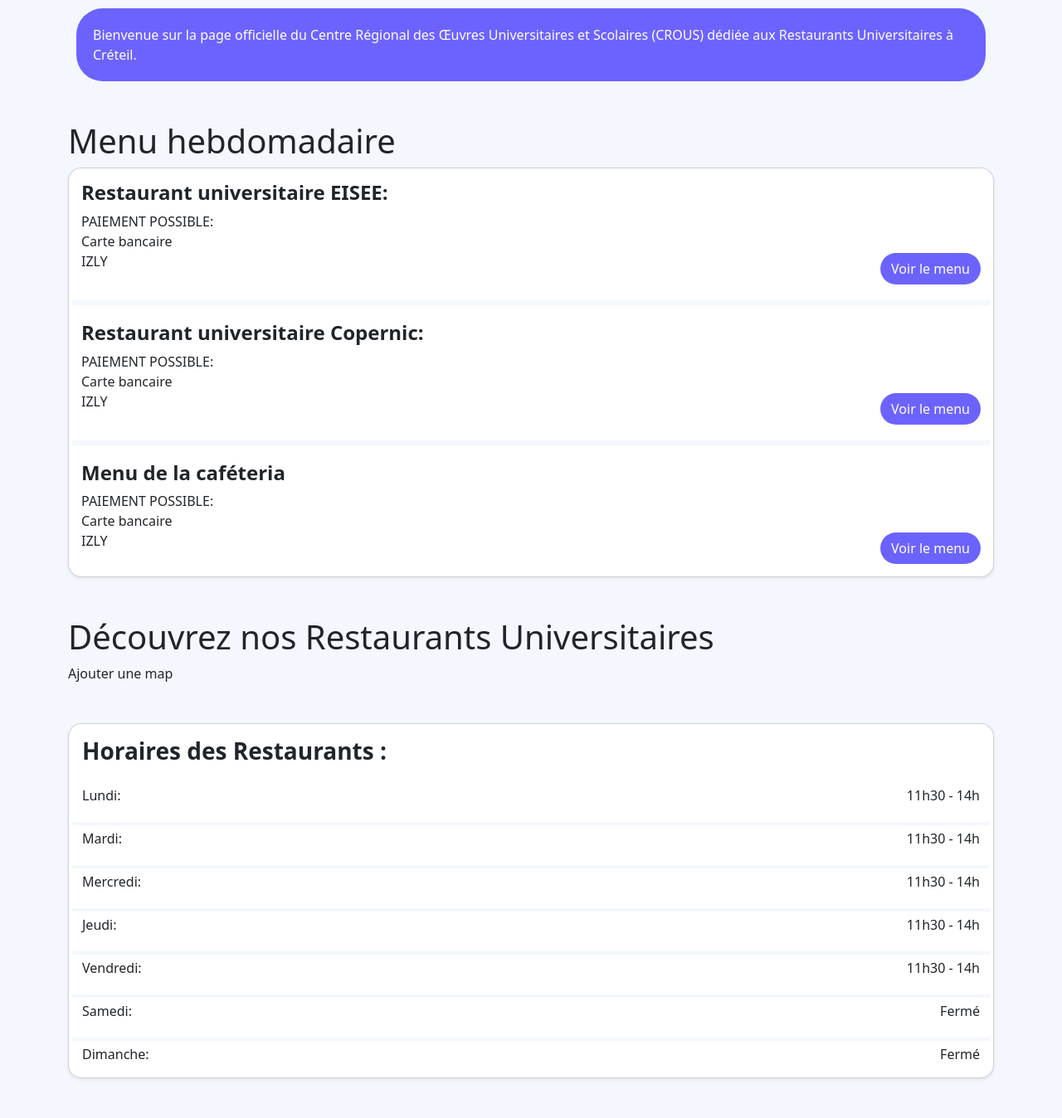
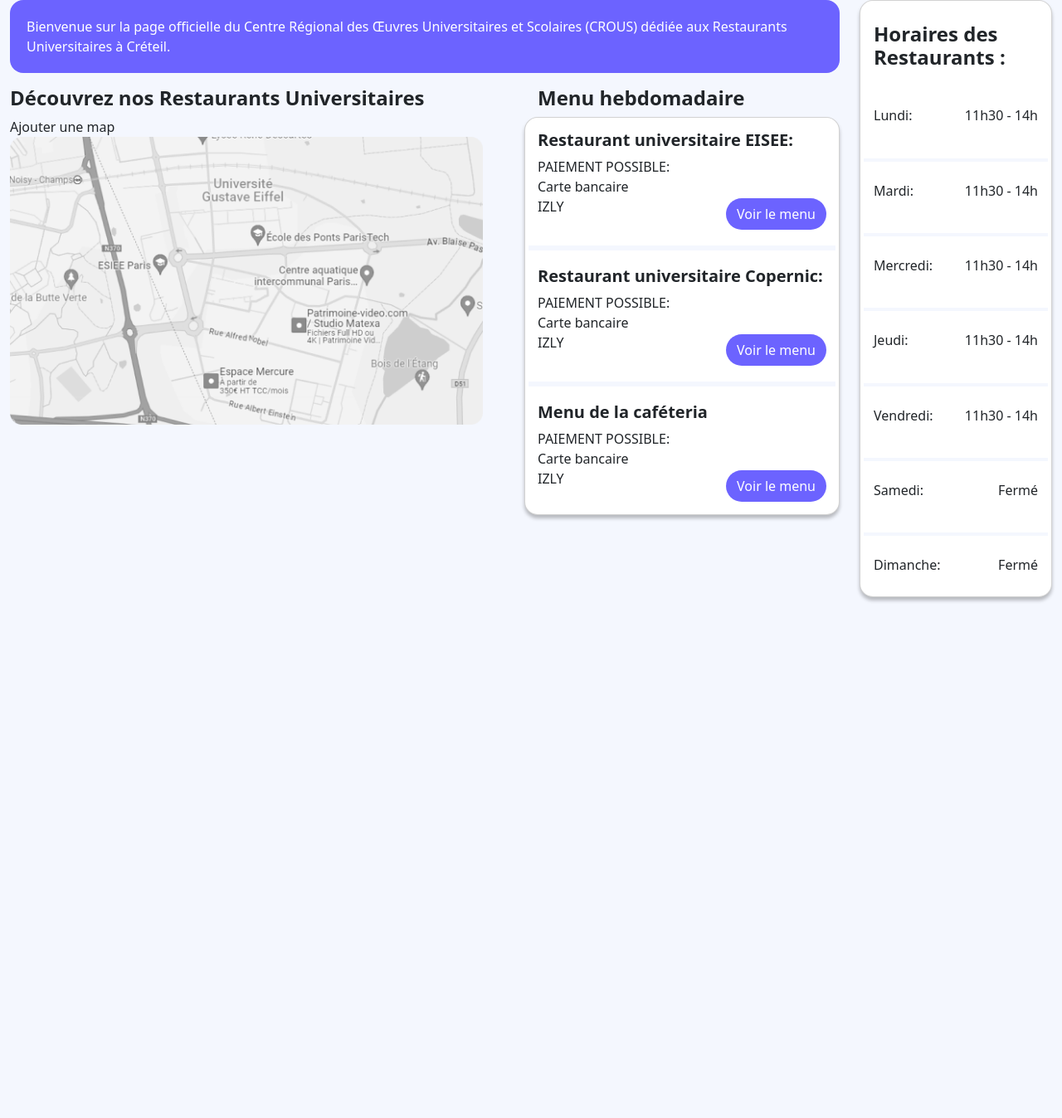
Before and after one commit to Aliloa/espacemmi.fr, a PHP site: page /page_crous.php in a window 1280 px wide. Shown: the whole page at 83% size. After the commit the page ends 726 px from the top, so only its background shows below. Run offline with PHP 8.4, Linux system fonts and the light colour scheme.

Commit message:
Responsive page présentation crous
+ base de données en sql

```diff
--- a/menu_du_jour.php
+++ b/menu_du_jour.php
@@ -4,7 +4,7 @@
     <meta charset="UTF-8">
     <meta name="viewport" content="width=device-width, initial-scale=1.0">
     <link href="https://cdn.jsdelivr.net/npm/bootstrap@5.3.2/dist/css/bootstrap.min.css" rel="stylesheet" integrity="sha384-T3c6CoIi6uLrA9TneNEoa7RxnatzjcDSCmG1MXxSR1GAsXEV/Dwwykc2MPK8M2HN" crossorigin="anonymous">
-    <link rel="stylesheet" type="text/css" href="style_crous.css" />
+    <link rel="stylesheet" type="text/css" href="style_menu.css" />
     <title>Espace mmi menu</title>
 </head>
 <body>
@@ -45,7 +45,7 @@ $dernierElement = $stmtDernier->fetch(PDO::FETCH_ASSOC);
                     <span class="visually-hidden">Next</span>
                   </button>
             </div>
-            <div class="carousel-inner shadow-sm rounded-4">
+            <div class="carousel-inner shadow rounded-4">
                 <!-- première slide -->
                 <div class="card carousel-item active">
                     <div>
--- a/page_crous.php
+++ b/page_crous.php
@@ -11,15 +11,16 @@
     <nav>
         <!-- Pas à moi de le faire? -->
     </nav>
+    <div class="header_main">
     <header class="container presentation">
-        <p class="rounded-5">Bienvenue sur la page officielle du Centre Régional des Œuvres Universitaires et Scolaires (CROUS) dédiée aux Restaurants Universitaires à Créteil.</p>
+        <p class="rounded-4">Bienvenue sur la page officielle du Centre Régional des Œuvres Universitaires et Scolaires (CROUS) dédiée aux Restaurants Universitaires à Créteil.</p>
 </header>
-    <main>
-<section class="container menu_hebdomadaire my-5">
-    <h1>Menu hebdomadaire</h1>
-    <div class="card rounded-4 shadow-sm">
+    <main class="container">
+<section class="menu_hebdomadaire">
+    <h1 class="fs-4 fw-bold ms-3">Menu hebdomadaire</h1>
+    <div class="card rounded-4 shadow">
     <div class="infos d-flex flex-column">
-        <h2 class="fs-4 fw-bold">Restaurant universitaire EISEE:</h2>
+        <h2 class="fs-5 fw-bold">Restaurant universitaire EISEE:</h2>
         <div class="d-flex justify-content-between">
         <p>PAIEMENT POSSIBLE: <br>
 Carte bancaire <br>
@@ -29,7 +30,7 @@ IZLY</p>
     </div>
     <hr class="border border-3 m-1">
     <div class="infos d-flex flex-column">
-        <h2 class="fs-4 fw-bold">Restaurant universitaire Copernic:</h2>
+        <h2 class="fs-5 fw-bold">Restaurant universitaire Copernic:</h2>
         <div class="d-flex justify-content-between">
         <p>PAIEMENT POSSIBLE: <br>
 Carte bancaire <br>
@@ -39,7 +40,7 @@ IZLY</p>
     </div>
     <hr class="border border-3 m-1">
     <div class="infos d-flex flex-column">
-        <h2 class="fs-4 fw-bold">Menu de la caféteria</h2>
+        <h2 class="fs-5 fw-bold">Menu de la caféteria</h2>
         <div class="d-flex justify-content-between">
         <p>PAIEMENT POSSIBLE: <br>
 Carte bancaire <br>
@@ -51,16 +52,20 @@ IZLY</p>
 </section>
 
 <!-- La carte -->
-<section class="container my-5">
-    <h1>Découvrez nos Restaurants Universitaires</h1>
+<section class="decouvrez_resto">
+    <h1 class="fs-4 fw-bold">Découvrez nos Restaurants Universitaires</h1>
     <div>
         Ajouter une map
+        <img src="images/carte.png" alt=""  style="width:100%;">
     </div>
 </section>
 
-<section class="container horaires my-5">
-<div class="card shadow-sm rounded-4">
-    <h1 class="p-3 fs-3 fw-bold">Horaires des Restaurants :</h1>
+    </main>
+    </div>
+
+    <aside class="container horaires">
+<div class="card shadow rounded-4">
+    <h1 class="p-3 fs-4 fw-bold">Horaires des Restaurants :</h1>
 
     <div class="d-flex justify-content-between px-3">
         <p>Lundi:</p>
@@ -98,9 +103,8 @@ IZLY</p>
     </div>
 
 </div>
-</section>
+</aside>
 
-    </main>
     <footer>
         <!-- Pas ma partie -->
     </footer>
--- a/style_crous.css
+++ b/style_crous.css
@@ -14,13 +14,21 @@ html {
 body {
     background-color: #F4F7FE;
 }
-
+.shadow {
+    box-shadow: 0px 4px 4px 0px rgba(0, 0, 0, 0.25) !important;
+}
+.border {
+    border: solid #F4F7FE !important;
+    opacity: 1;
+}
 /* PAGE PRESENTATION */
 .presentation p {
     background-color: var(--Leviolet);
     color: white;
     padding: 20px;
-    margin: 10px;
+}
+section, aside {
+    margin-top: 3rem;
 }
 .infos {
     padding: 15px;
@@ -39,38 +47,36 @@ a {
 .horaires .border {
     border: solid 2px #F4F7FE !important;
 }
-/* PAGE MENU */
-.carousel-inner {
-    border: none;
-    margin: auto;
+.horaires .card {
+    height: 100%;
+    display: flex;
+    flex-direction: column;
+    justify-content: space-around;
 }
-.today .card {
-    /* color: white; */
-    text-align: center;
+@media screen and (min-width: 769px) {
+    body {
+        display: flex;
+        justify-content: center;
+    }
+    main {
+        display: flex;
+        flex-direction: row-reverse;
+        gap: 50px;
+    }
+    section, aside {
+        margin: 0 !important;
+    }
+    aside {
+        max-width: 20% !important;
+        min-width: 215px;
+        height: 90vh !important;
+        min-height: 470px !important;
+    }
+    .menu_hebdomadaire {
+        width: 40%;
+        min-width: 310px;
+    }
+    .decouvrez_resto {
+        width: 60%;
+    }
 }
-.today img {
-    height: 9rem;
-    object-fit: cover;
-}
-.today h3 {
-    margin: 0;
-    margin-top: 5px;
-    font-size: 1rem;
-}
-.entre {
-    margin-top: 20px !important;
-}
-.border {
-    border: solid #F4F7FE !important;
-    opacity: 1;
-}
-.date {
-    text-align: center;
-    display: flex;
-    justify-content: center;
-    align-items: center;
-    padding: 5px;
-}
-.date button {
-    position:relative !important;
-}
```
Also changed, not shown: crous.sql (added, +53 -0 lines), style_menu.css (added, +56 -0 lines), images/carte.png (added).
